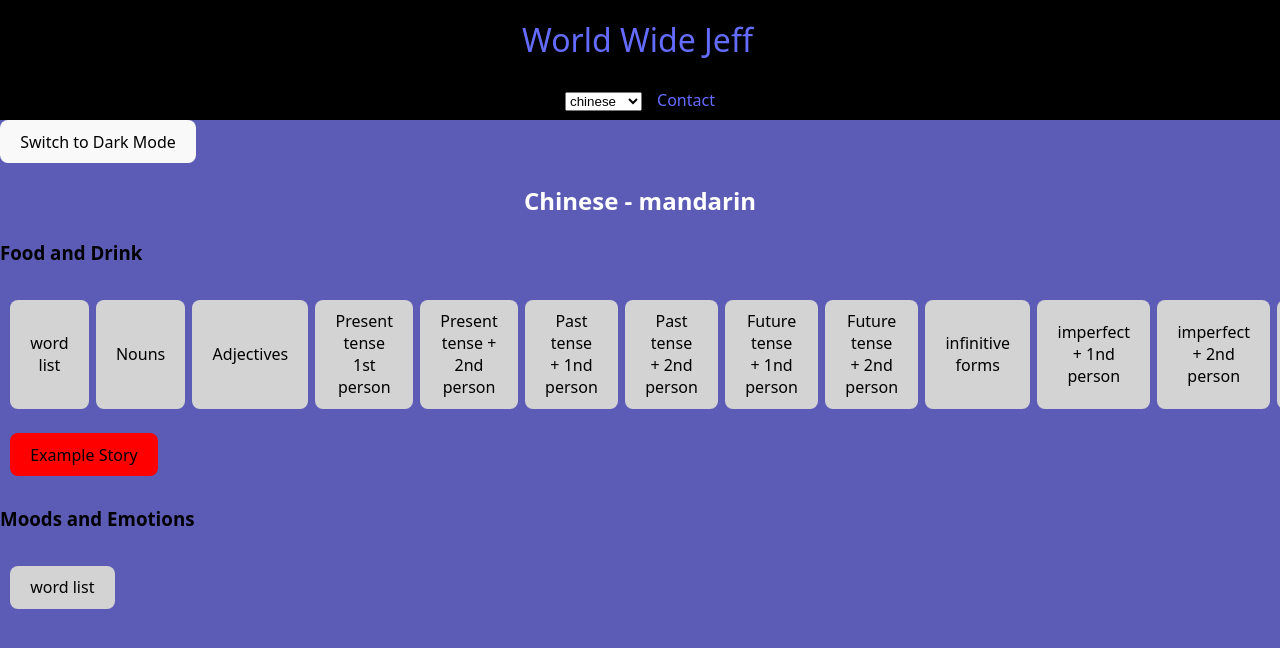
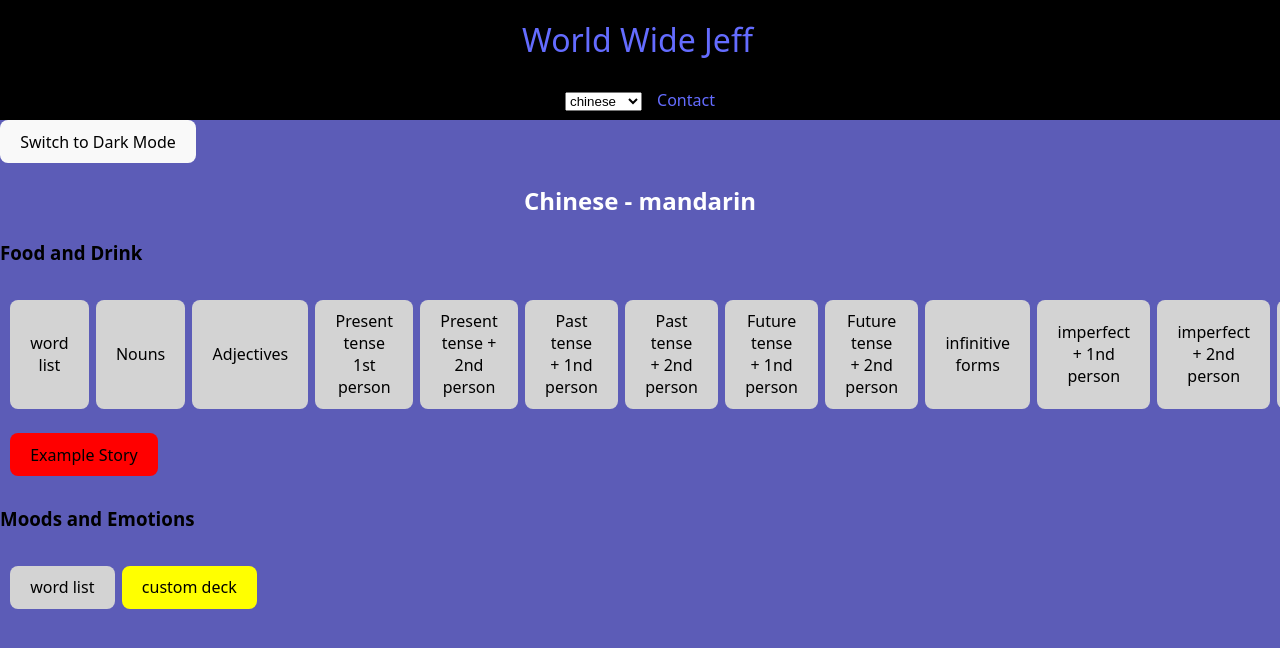
Before and after one commit to JeffWHenderson/world-wide-jeff, a React (Vite) app in the folder apps/frontend/: page /language-app/Chinese in a window 1280 px wide. Shown: the top 648 px of the page. Built offline with nearby package versions, Linux system fonts and the light colour scheme.

Commit message:
custom decks and its actually kind of sick, I am starting to feel good about this

```diff
--- a/apps/frontend/src/main.tsx
+++ b/apps/frontend/src/main.tsx
@@ -49,6 +49,7 @@ createRoot(document.getElementById('root')!).render(
             <Route path=":language/wordlist/:section/:lessonId" element={<WordList />} />
             <Route path=":language/view-lesson/:lessonId" element={<ViewLesson />} />
             <Route path=":language/my-decks" element={<MyDecks />} />
+            <Route path=":language/my-decks/:section/:lessonId" element={<FlashCardsV2 />} />
           </Route>
           <Route path="*" element={<NoPage />} />
         </Routes>
--- a/apps/frontend/src/screens/LanguageApp/LanguageApp.tsx
+++ b/apps/frontend/src/screens/LanguageApp/LanguageApp.tsx
@@ -2,6 +2,7 @@ import { useNavigate, useParams } from "react-router-dom";
 import { useEffect, useState } from "react";
 import { useTheme } from "../Core/ThemeContext"
 import "./main-styles.css"
+import { getMyDeck } from "./hooks/useDecklist";
 
 const LanguageLearningApp = () => {
     const { theme, toggleTheme } = useTheme();
@@ -30,9 +31,23 @@ const LanguageLearningApp = () => {
             navigator(`wordlist/${level_id}/${lesson.filename}`)
         } else if (lessonType === 'flashcard' || lessonType === 'flashcards') {
             navigator(`flashcards/${level_id}/${lesson.filename}`)
+        } else if (lessonType === 'story') {
+            navigator(`story/${level_id}/${lesson.filename}`)
+        } else if (lessonType === 'custom-deck') {
+            navigator(`my-decks/${level_id}/custom-deck`)
         } else {
-                navigator(`story/${level_id}/${lesson.filename}`)
+            alert("The developer screwed up if this didn't work")
         }
+    }
+
+    function specialCall(levelId: string) {
+        const specialDeck = getMyDeck(`${levelId}-custom-deck`)
+        return <button
+            key={`mydeck-${levelId}`}
+            className="customLessonCard"
+            onClick={() => handleSelectStory("custom-deck", specialDeck, levelId)}>
+            custom deck
+        </button>
     }
 
     return (
@@ -58,6 +73,9 @@ const LanguageLearningApp = () => {
                                         {lesson.name}
                                     </button>
                                 ))}
+                                {
+                                    specialCall(level.level_id)
+                                }
                             </div>
                             <div style={{ padding: '10px', display: "flex", marginTop: '4px' }}>
                                 {level.lessons.map((lesson: any) => (
--- a/apps/frontend/src/screens/LanguageApp/components/FlashCardsV2.tsx
+++ b/apps/frontend/src/screens/LanguageApp/components/FlashCardsV2.tsx
@@ -2,13 +2,12 @@ import { useEffect, useState } from "react";
 import useLanguage from "../hooks/useLanguage";
 import { useParams } from "react-router-dom";
 import "./flashcards.css"
-import { getMyDeck } from "../hooks/useDecklist";
+import { addToDeck, getMyDeck } from "../hooks/useDecklist";
 
 const FlashCardsV2 = () => {
     const { language, lessonId, section } = useParams();
     const [lesson, setLesson] = useState<any>(null)
     const [cardNumber, setCardNumber] = useState(0)
-    const [speakingRate, setSpeakingRate] = useState(1)
     const [autoplay, setAutoPlay] = useState(false)
     const [voice] = useLanguage(language as string)
     const [englishVoice] = useLanguage("english")
@@ -19,8 +18,8 @@ const FlashCardsV2 = () => {
     const delay = 1000
 
     useEffect(() => {
-        if (lessonId === 'myDeck') {
-            setLesson(getMyDeck())
+        if (lessonId === 'custom-deck') {
+            setLesson(getMyDeck(`${section}-custom-deck`))
         } else {
             fetch(`/${language?.toLowerCase()}/modules/${section}/flashcards/${lessonId}`)
                 .then(res => res.json())
@@ -61,7 +60,7 @@ const FlashCardsV2 = () => {
             const speechUtterance = new SpeechSynthesisUtterance()
             window.speechSynthesis.cancel()
             speechUtterance.voice = isEnglish ? englishVoice as SpeechSynthesisVoice : voice as SpeechSynthesisVoice
-            speechUtterance.rate = speakingRate
+            speechUtterance.rate = 1
             speechUtterance.text = lesson?.sentences[cardNumber][isEnglish ? "base_language" : "target_language"];
             window.speechSynthesis.speak(speechUtterance);
         }
@@ -88,10 +87,14 @@ const FlashCardsV2 = () => {
                 </div >
             }
             <div className="controls-container">
-                <div style={{ display: 'flex', justifyContent: 'space-between', marginBottom: '10px' }}>
-                    <button onClick={() => setSpeakingRate(speakingRate - .1)}>slowdown</button>
-                    <button onClick={() => setSpeakingRate(speakingRate + .1)}>speedup</button>
-                </div>
+                {lessonId !== 'custom-deck' &&
+                    <div style={{ display: 'flex', justifyContent: 'flex-end', marginBottom: '10px' }}>
+                        <button
+                            style={{ backgroundColor: 'yellow', color: 'black' }}
+                            onClick={() => addToDeck(lesson.sentences[cardNumber], `${section}-custom-deck`)}
+                        >add card to custom deck
+                        </button>
+                    </div>}
                 <div style={{ display: 'flex', justifyContent: 'space-between' }}>
                     <div className="controller-box">
                         <button className='back-button' onClick={() => nextCard(-1)}>{'<'}</button>
--- a/apps/frontend/src/screens/LanguageApp/components/WordList.tsx
+++ b/apps/frontend/src/screens/LanguageApp/components/WordList.tsx
@@ -1,5 +1,6 @@
 import { useState, useEffect } from "react";
 import { useParams } from "react-router-dom";
+import { addToDeck } from "../hooks/useDecklist";
 
 type WordListItem = {
     word: string,
@@ -9,23 +10,34 @@ type WordListItem = {
 const WordList = () => {
     const { language, lessonId, section } = useParams();
     const [wordList, setWordList] = useState<WordListItem[]>([])
+    // TODO: its the stupidest thing that this is word/translation and everything else is target_language/base_language
 
     useEffect(() => {
         fetch(`/${language}/modules/${section}/${lessonId}`)
             .then(res => res.json())
-            .then(data => { console.log(data), setWordList(data) })
+            .then(data => { setWordList(data) })
             .catch(err => console.error(err))
     }, [])
 
     return <>
         <div className="word-list-container">
             <h1>WORDLIST FOR THIS SECTIOIN</h1>
-            <h3>No need to memorize now, but this is printable so you can reference without a stupid computer</h3>
+            <h3>click <strong>[+]</strong> to add words you are unfamiliar with to you custom decklist! </h3>
+            <br />
+            <p>No need to memorize, but this is (Will be) printable so you can reference without a stupid computer</p>
 
             <ul className="word-list">
                 {wordList.map((listItem: WordListItem) => (
-                    <li><pre>{listItem.word}  |  {listItem.translation}</pre></li>
+                    <div style={{ paddingLeft: '5px', marginBottom: '4px' }}>
+                        <div>
+                            <div style={{ paddingLeft: '9px' }}>
+                                <button style={{ marginRight: '10px' }} onClick={() => addToDeck({ target_language: listItem.translation, base_language: listItem.word }, `${section}-custom-deck`)} >+</button>
+                                {listItem.word}  |  {listItem.translation}
+                            </div>
+                        </div>
+                    </div>
                 ))}
+
             </ul>
         </div>
     </>
--- a/apps/frontend/src/screens/LanguageApp/main-styles.css
+++ b/apps/frontend/src/screens/LanguageApp/main-styles.css
@@ -23,6 +23,12 @@
     margin-right: 7px;
 }
 
+.customLessonCard {
+    background-color: yellow;
+    color: var(--card-text-color);
+    margin-right: 7px;
+}
+
 /* this is in the wrong place but fine */
 .word-list-container {
     color: var(--font-color);
```
Lines whose indentation alone changed are shown as unchanged.
